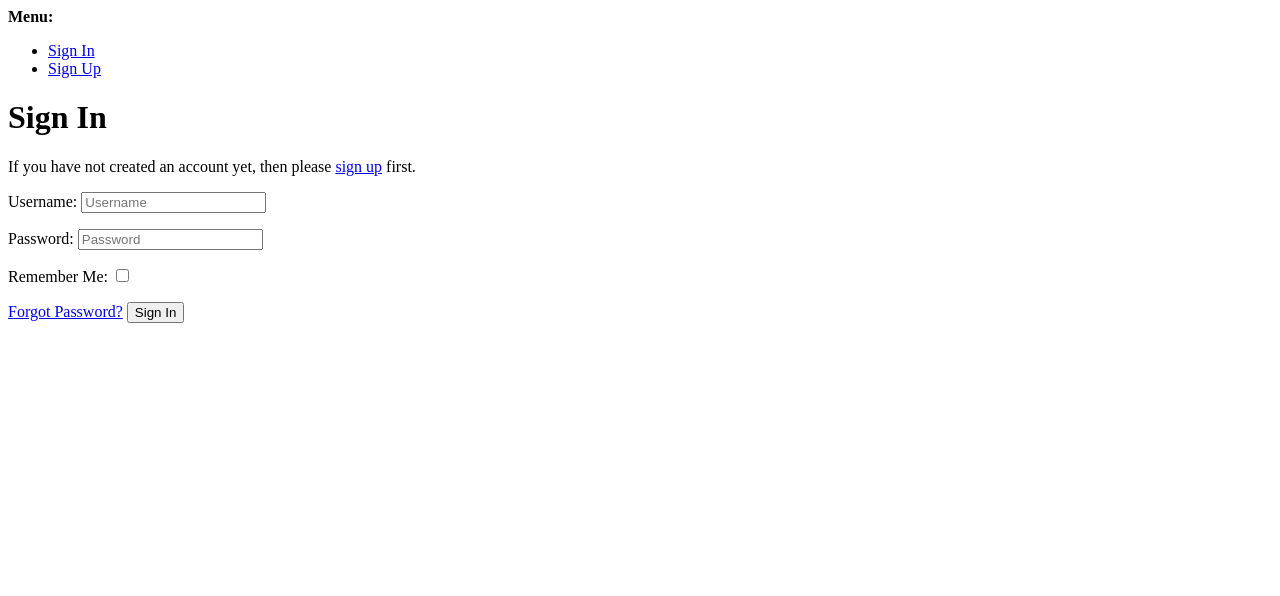
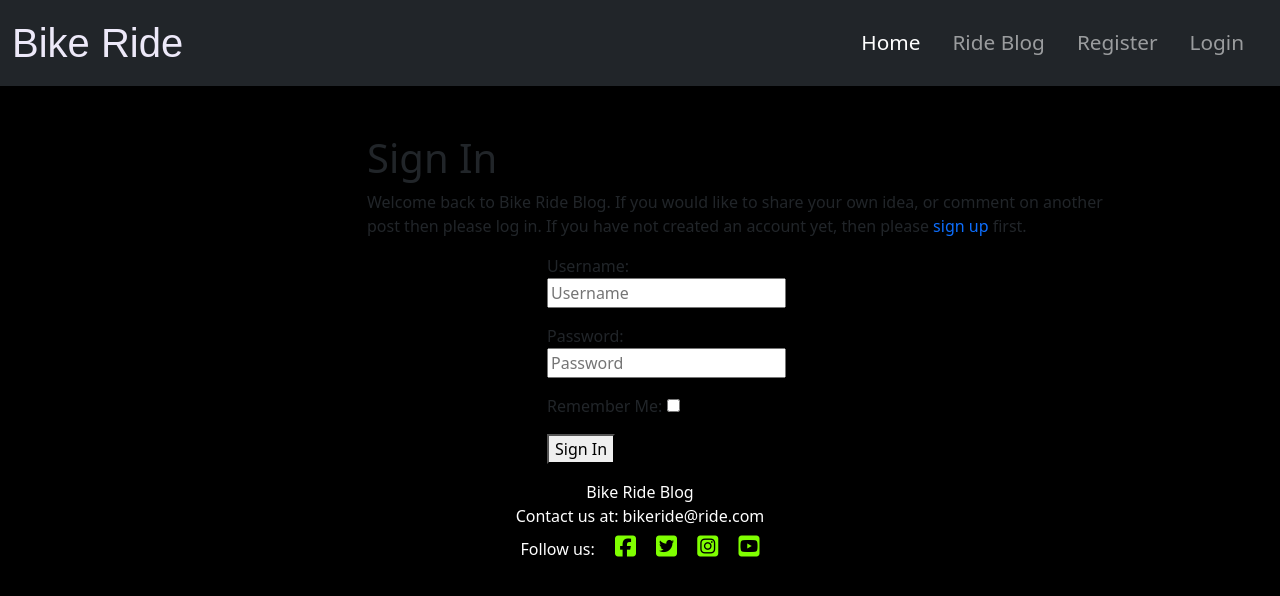
Before and after one commit to deima24/Bike-Ride, a Django app: page /accounts/login/ in a window 1280 px wide. Shown: the top 596 px of the page. Run offline with Django 3.2, Linux system fonts and the light colour scheme; some libraries are stand-ins or nearby versions.

Commit message:
chnaged style of login page

```diff
--- a/templates/account/login.html
+++ b/templates/account/login.html
@@ -1,4 +1,4 @@
-{% extends "account/base.html" %}
+{% extends "base.html" %}
 
 {% load i18n %}
 {% load account socialaccount %}
@@ -7,40 +7,29 @@
 
 {% block content %}
 
+<div class="container">
+  <div class="row">
+    <div class="col-md-8 mt-5 offset-md-3">
       <h1>{% trans "Sign In" %}</h1>
 
-{% get_providers as socialaccount_providers %}
-
-{% if socialaccount_providers %}
-<p>{% blocktrans with site.name as site_name %}Please sign in with one
-of your existing third party accounts. Or, <a href="{{ signup_url }}">sign up</a>
-for a {{ site_name }} account and sign in below:{% endblocktrans %}</p>
-
-<div class="socialaccount_ballot">
-
-  <ul class="socialaccount_providers">
-    {% include "socialaccount/snippets/provider_list.html" with process="login" %}
-  </ul>
-
-  <div class="login-or">{% trans 'or' %}</div>
-
+      <p>{% blocktrans %}Welcome back to Bike Ride Blog. If you would like to share
+        your own idea, or comment on another post then please log in.
+        If you have not created an account yet, then please
+      <a href="{{ signup_url }}">sign up</a> first.{% endblocktrans %}</p>
+    </div>
   </div>
 
-{% include "socialaccount/snippets/login_extra.html" %}
-
-{% else %}
-<p>{% blocktrans %}If you have not created an account yet, then please
-<a href="{{ signup_url }}">sign up</a> first.{% endblocktrans %}</p>
-{% endif %}
-
+      <div class="col-md-2 offset-md-5">
         <form class="login" method="POST" action="{% url 'account_login' %}">
           {% csrf_token %}
           {{ form.as_p }}
           {% if redirect_field_value %}
           <input type="hidden" name="{{ redirect_field_name }}" value="{{ redirect_field_value }}" />
           {% endif %}
-  <a class="button secondaryAction" href="{% url 'account_reset_password' %}">{% trans "Forgot Password?" %}</a>
           <button class="primaryAction" type="submit">{% trans "Sign In" %}</button>
         </form>
+      </div>
+</div>
+
 
 {% endblock %}
```
Lines whose indentation alone changed are shown as unchanged.
